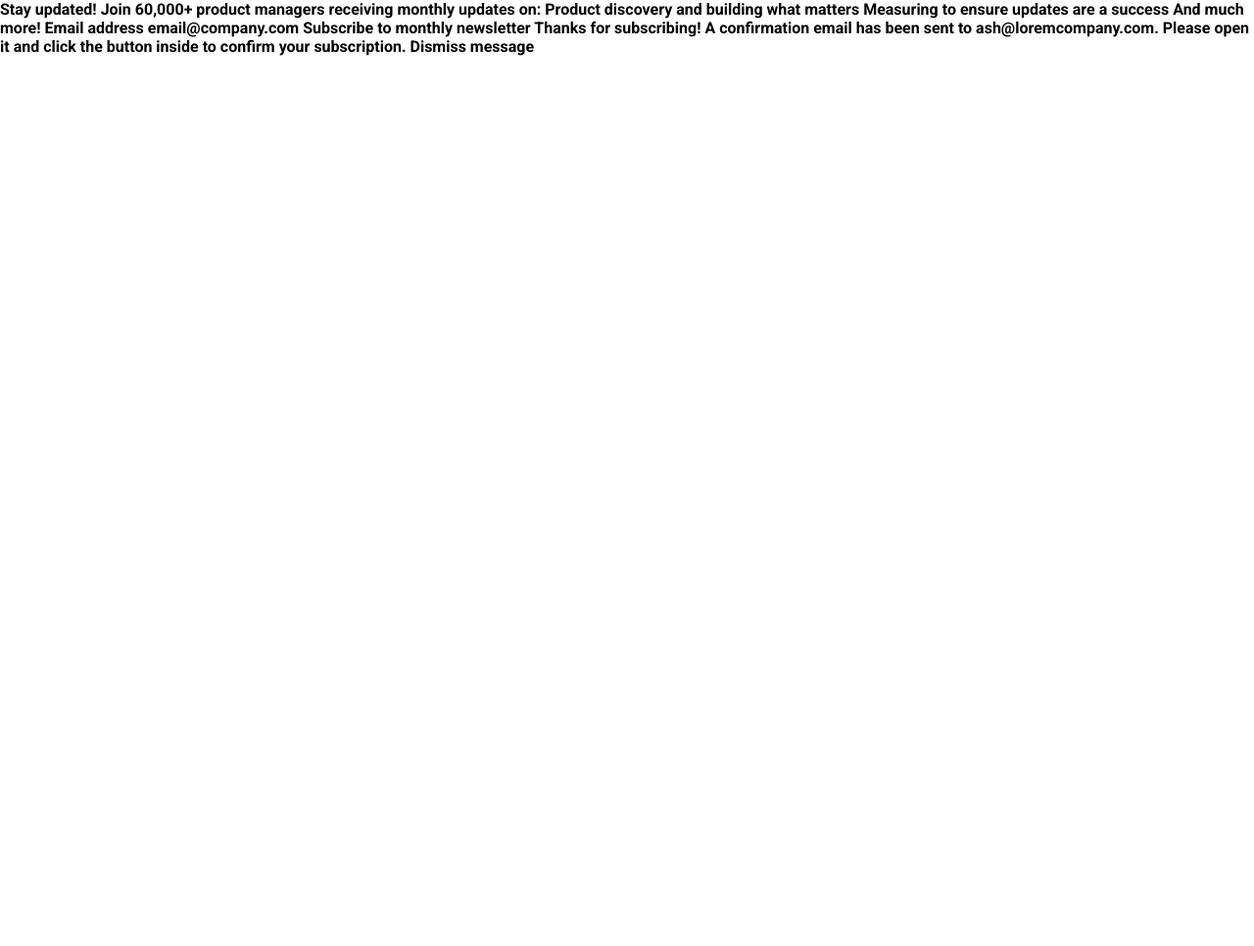
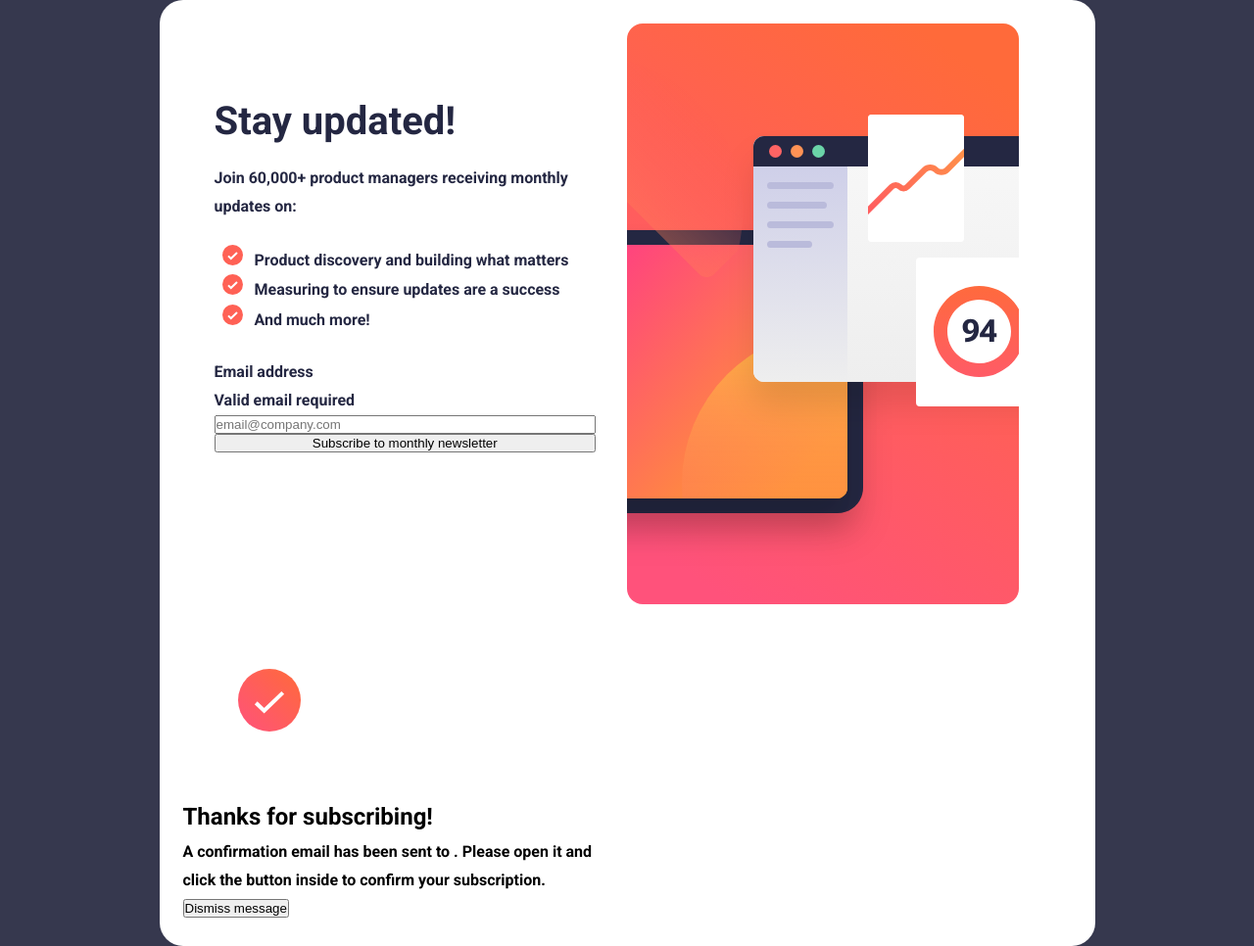
Before and after one commit to Glenda9031/Newsletter_Signup_Form_With_Success_Message, a plain HTML site: page index.html in a window 1280 px wide. Shown: the whole page at 98% size. Before the commit the page ends 800 px from the top, so only its background shows below. Drawn offline with Linux system fonts and the light colour scheme.

Commit message:
Update index.html and style.css

```diff
--- a/css/style.css
+++ b/css/style.css
@@ -20,5 +20,54 @@
 
 body {
     font-family: 'Roboto', sans-serif;
+    background-color: var(--charcoal-grey);
+    min-height: 100vh;
+    font-size: 1rem;
+    line-height: 1.8;
+    display: grid;
+    place-content: center;
+}
 
+.container {
+    max-width: 59.6875rem;
+    margin: 0 auto;
+    background-color: var(--white);
+    padding: 1.5rem;
+    border-radius: 1.5rem;
+    display: grid;
+    grid-template-columns: 1fr 1fr;
 }
+
+.container .success {
+    display: initial;
+    padding: 3.5rem;
+}
+
+.left {
+    color: var(--dark-slate-grey);
+    padding: 4rem 2rem 2rem 2rem;
+}
+
+.left-info h1 {
+    font-size: 2.5rem;
+    margin-bottom: .5rem;
+}
+
+.left-info p,
+.left-info ul {
+    margin-bottom: 1.5rem;
+}
+
+.left-info ul li {
+    list-style: none;
+    padding-left: .5rem;
+}
+
+.left-info ul li img {
+    padding-right: .75rem;
+}
+
+.form-item {
+    display: flex;
+    flex-direction: column;
+}
--- a/index.html
+++ b/index.html
@@ -12,33 +12,47 @@
 </head>
 <body>
 
-  <!-- Sign-up form start -->
+   <div class="container" id="container">
+    <div class="left" id="left">
+      <div class="left-info">
+        <h1>Stay updated!</h1>
+        <p>Join 60,000+ product managers receiving monthly updates on:</p>
+        <ul>
+          <li><img src="./assets/images/icon-list.svg" alt="">Product discovery and building what matters</li>
+          <li><img src="./assets/images/icon-list.svg" alt="">Measuring to ensure updates are a success</li>
+          <li><img src="./assets/images/icon-list.svg" alt="">And much more!</li>
+        </ul>
+      </div>
 
-  Stay updated!
+      <form id="form">
+        <div class="form-item">
+          <label for="email">
+            <p>Email address</p>
+            <p id="valid-email" class="valid-email">Valid email required</p>
+          </label>
+          <input type="email" name="email" id="email" placeholder="email@company.com">
+        </div>
 
-  Join 60,000+ product managers receiving monthly updates on:
+        <div class="form-item">
+          <button id="submit-btn" type="submit">Subscribe to monthly newsletter</button>
+        </div>
+      </form>
+    </div>
 
-  Product discovery and building what matters
-  Measuring to ensure updates are a success
-  And much more!
+    <div class="right" id="right">
+      <picture>
+        <source media="(max-width; 768px)" srcset="./assets/images/illustration-sign-up-mobile.svg">
+        <img src="./assets/images/illustration-sign-up-desktop.svg" alt="sign-up">
+      </picture>
+    </div>
 
-  Email address
-  email@company.com
-
-  Subscribe to monthly newsletter
-
-  <!-- Sign-up form end -->
-
-  <!-- Success message start -->
-
-  Thanks for subscribing!
-
-  A confirmation email has been sent to ash@loremcompany.com.
-  Please open it and click the button inside to confirm your subscription.
-
-  Dismiss message
-
-  <!-- Success message end -->
+    <div class="confirmed-message" id="confirmed-message">
+      <img src="./assets/images/icon-success.svg" alt="success icon" class="success">
+      <h2>Thanks for subscribing!</h2>
+      <p>A confirmation email has been sent to <span id="user-email"></span>. Please open it and click the button inside to confirm your subscription.</p>
+      <button id="dismiss-message">Dismiss message</button>
+    </div>
+  </div>
 
   <script src="script.js"></script>
 </body>
```
